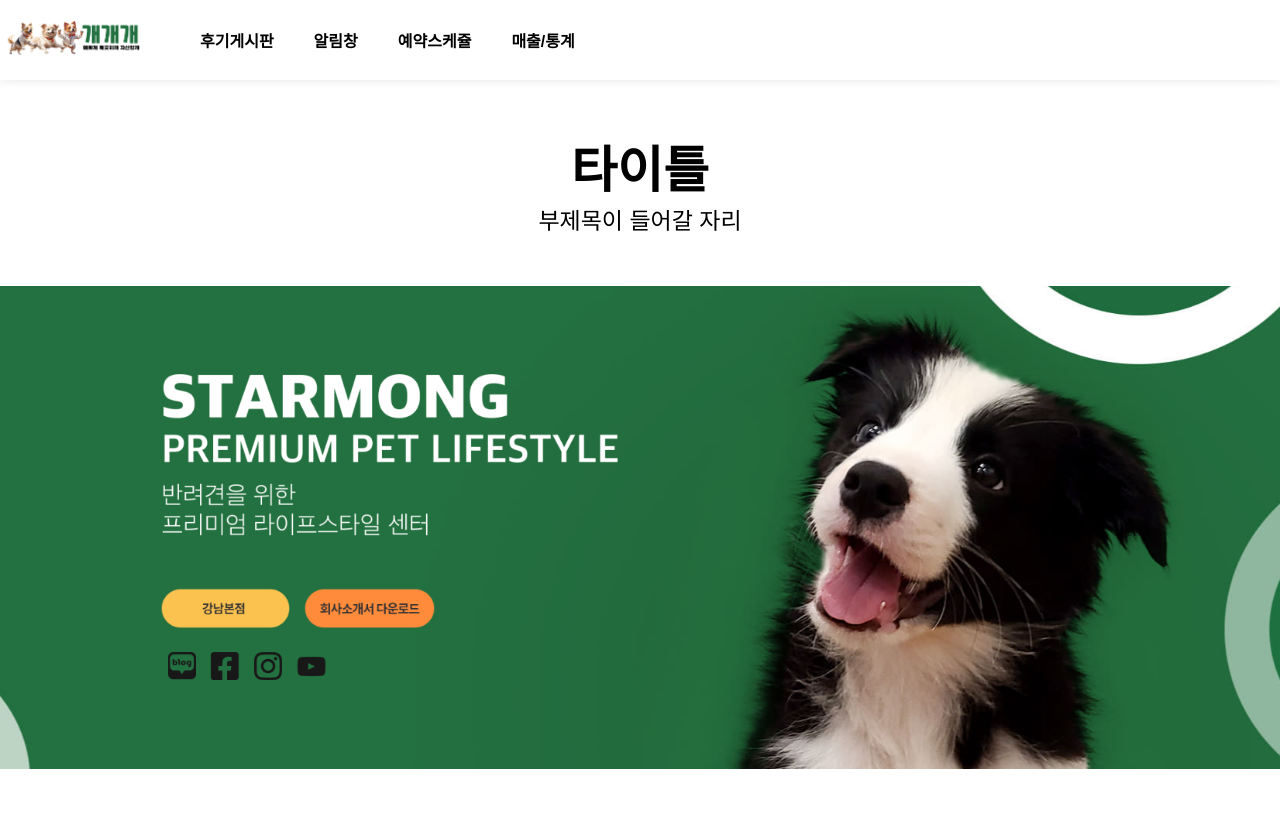
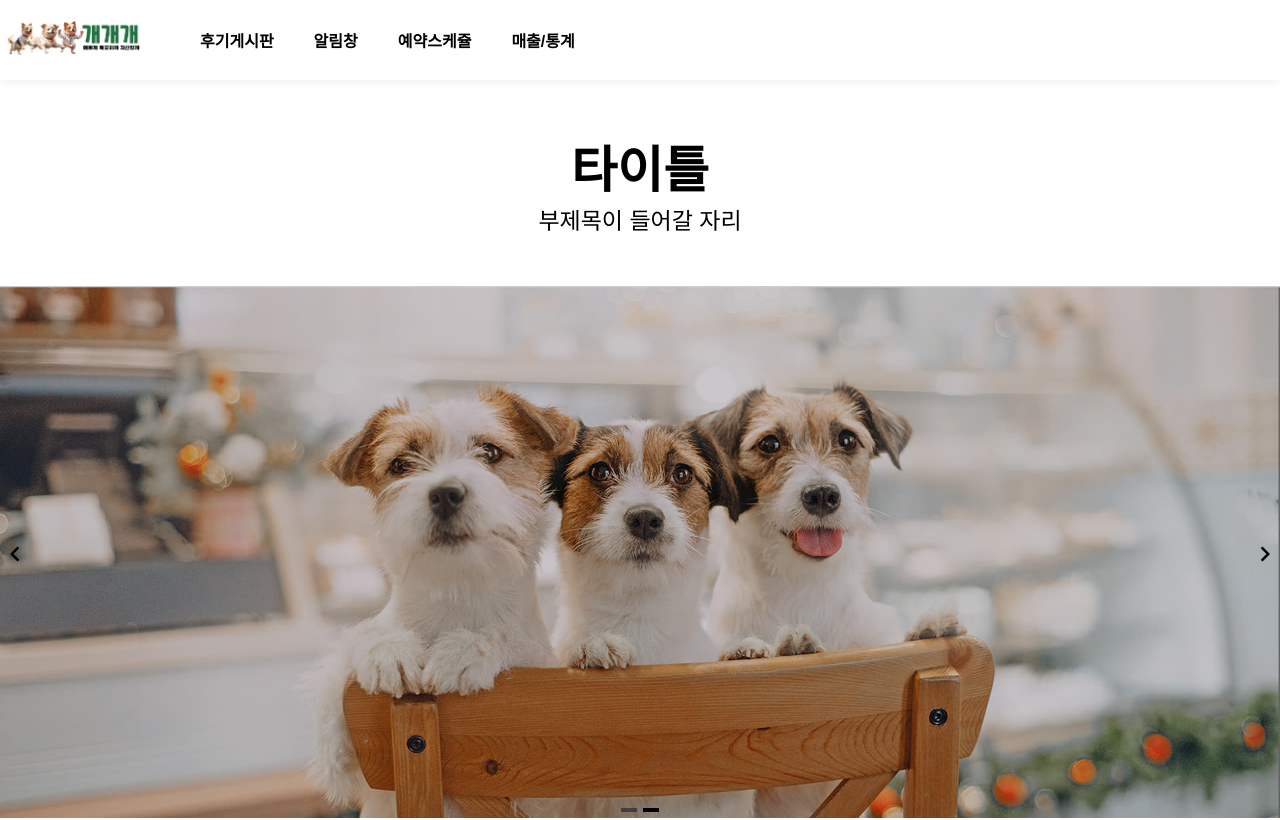
Before and after one commit to djfksdl/vue-threedog, a Vue app: page /edit in a window 1280 px wide. Shown: the top 820 px of the page. Built offline with nearby package versions, Linux system fonts and the light colour scheme.

Commit message:
ㅇㅅ edit 슬라이드 추가

```diff
--- a/src/views/edit/EditView.vue
+++ b/src/views/edit/EditView.vue
@@ -8,8 +8,18 @@
                 <p>부제목이 들어갈 자리</p>
             </div>
             <!-- 이미지 슬라이드 -->
-            <div class="eImgSlide">
-                <img src="@/assets/images/main-slide.png">
+            <div class="eImgSlide wrapper">
+                <Carousel :autoplay="5000" :wrap-around="true" :show-arrows="true" ref="carouselRef">
+                    <Slide v-for="slide in slides" :key="slide">
+                        <div class="img-slide">
+                            <img class="slideImg" :src="slide" />
+                        </div>
+                    </Slide>
+                    <template #addons>
+                        <Navigation />
+                        <Pagination />
+                    </template>
+                </Carousel>
             </div>
             <!-- 중간내용부분 -->
             <div class="eMidContainer">
@@ -314,27 +324,59 @@
   </template>
 
 
-  <script>
+<script>
+   import { defineComponent} from "vue";
+   import { Carousel, Navigation, Pagination, Slide } from "vue3-carousel";
    import '@/assets/css/edit/edit.css'
    import ManagerFooter from "@/components/ManagerFooter.vue"
    import ManagerHeader from "@/components/ManagerHeader.vue"
    import TopButton from "@/components/TopButton.vue"
 
-   export default {
+   import slide01 from "@/assets/images/main-slide.png";
+   import slide02 from "@/assets/images/main-slide02.jpg";
+
+   export default defineComponent({
        name: "EditView",
        components: {
             ManagerFooter,
             ManagerHeader,
-            TopButton
+            TopButton,
+            Carousel,
+            Slide,
+            Pagination,
+            Navigation,
        },
        data() {
            return {
-
-           };
+            slides: [slide01, slide02],
+            productList: [],
+            productList2: [],
+            productList3: [],
+            settings: {
+                itemsToShow: 2,
+                snapAlign: 'center',
+            },
+            breakpoints: {
+                1024: {
+                    itemsToShow: 4,
+                    snapAlign: 'start',
+                },
+            },
+        };
        },
        methods: {
 
 
        },
-   };
+   })
   </script>
+<style>
+    .slider01 .carousel__prev,
+    .slider01 .carousel__next {
+        color: white;
+        opacity: 0.9;
+    }
+    .carousel__slide{
+        align-items: start;
+    }
+</style>
```
Also changed, not shown: src/assets/images/main-slide02.jpg (added).
